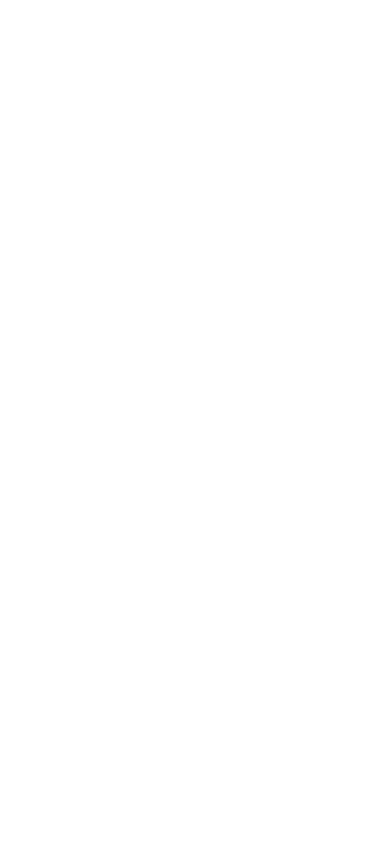
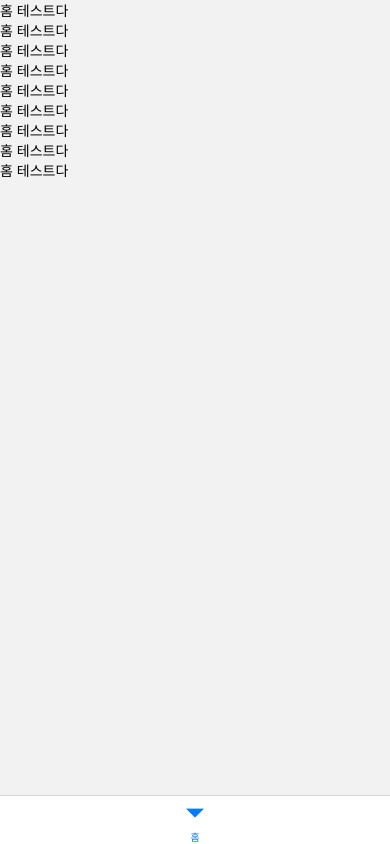
Before and after one commit to jsh612/rn_template, a React Native app: screen / in a window 390 px wide. Built offline with nearby package versions, Linux system fonts and the light colour scheme.

Commit message:
feat: 예시 탭, 스택 추가

```diff
--- a/index.js
+++ b/index.js
@@ -2,8 +2,9 @@
  * @format
  */
 
-import {AppRegistry} from 'react-native';
-import {name as appName} from './app.json';
+import { AppRegistry } from 'react-native';
+import 'react-native-reanimated';
+import { name as appName } from './app.json';
 import App from './src/app';
 
 AppRegistry.registerComponent(appName, () => App);
--- a/src/navigation/BottomTap.navigation.tsx
+++ b/src/navigation/BottomTap.navigation.tsx
@@ -1,6 +1,6 @@
 import { createBottomTabNavigator } from '@react-navigation/bottom-tabs';
 import React from 'react';
-import HomeScreen from 'screen/home';
+import HomeScreen from 'screen/Home';
 
 export type BottomTabParamList = {
   Home?: {};
--- a/src/navigation/RootStack.navigation.tsx
+++ b/src/navigation/RootStack.navigation.tsx
@@ -7,6 +7,7 @@ import { createNativeStackNavigator } from '@react-navigation/native-stack';
 import BottomTabNavigator, { BottomTabParamList } from 'navigation/BottomTap.navigation';
 type RootStackParamList = {
   BottomTab?: NavigatorScreenParams<BottomTabParamList>;
+  HomeScreen?: undefined;
 };
 
 const RootStack = createNativeStackNavigator<RootStackParamList>();
@@ -16,7 +17,9 @@ export default function RootStackNavigation() {
 
   return (
     <NavigationContainer ref={navigationRef}>
-      <RootStack.Screen name="BottomTab" component={BottomTabNavigator} />
+      <RootStack.Navigator screenOptions={{ headerShown: false }}>
+        <RootStack.Screen name="BottomTab" component={BottomTabNavigator} />
+      </RootStack.Navigator>
     </NavigationContainer>
   );
 }
--- a/src/screen/Home.tsx
+++ b/src/screen/Home.tsx
@@ -1,11 +1,16 @@
 import { Text, View } from 'react-native';
-
-function HomeScreen() {
+export default function HomeScreen() {
   return (
     <View>
+      <Text>홈 테스트다</Text>
+      <Text>홈 테스트다</Text>
+      <Text>홈 테스트다</Text>
+      <Text>홈 테스트다</Text>
+      <Text>홈 테스트다</Text>
+      <Text>홈 테스트다</Text>
+      <Text>홈 테스트다</Text>
+      <Text>홈 테스트다</Text>
       <Text>홈 테스트다</Text>
     </View>
   );
 }
-
-export default HomeScreen;
```
Also changed, not shown: package.json (+22 -12 lines), 3 other files (tests, documents, lock files or other folders).
